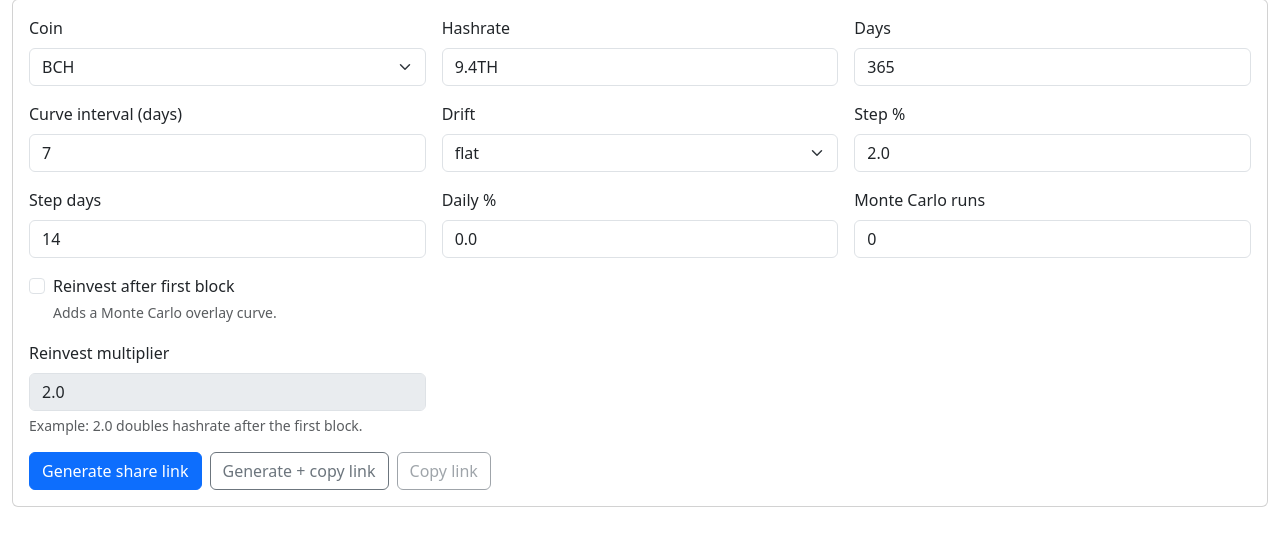
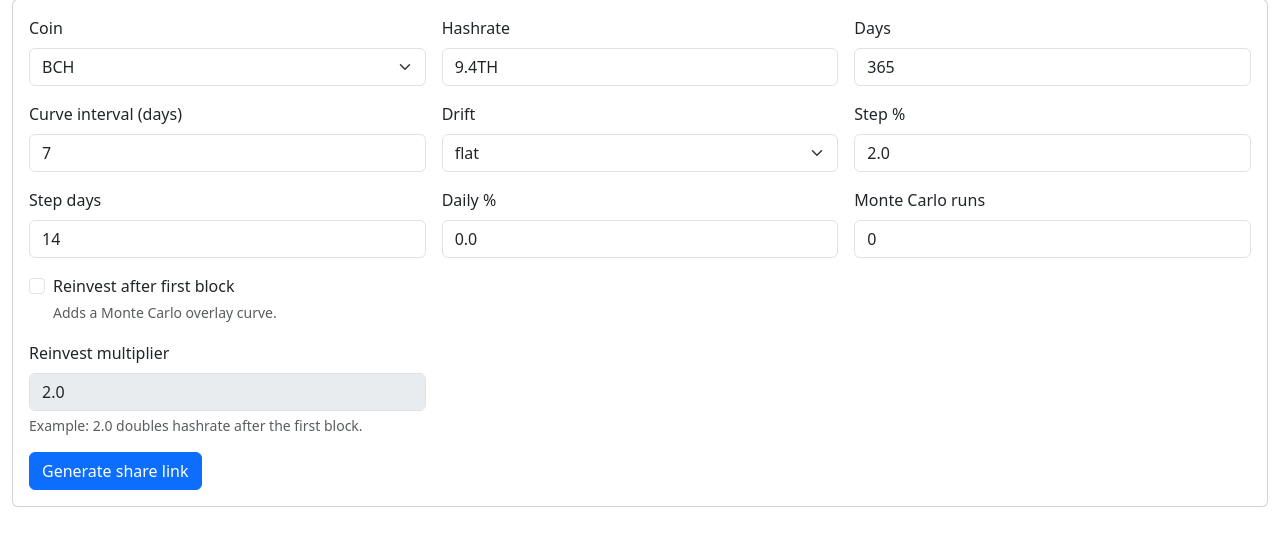
Before and after one commit to heffman/solo-odds, a FastAPI app: page / in a window 1280 px wide. Shown: the part 115-661 px from the top of the page. Run offline with FastAPI, Linux system fonts and the light colour scheme.

Commit message:
one more tweak to main page

```diff
--- a/web/templates/index.html
+++ b/web/templates/index.html
@@ -100,12 +100,6 @@
 
       <div class="mt-3 d-flex gap-2 align-items-center flex-wrap">
         <button type="submit" class="btn btn-primary">Generate share link</button>
-        <button id="gen-copy" type="button" class="btn btn-outline-secondary">
-          Generate + copy link
-        </button>
-        <button id="copy-link" type="button" class="btn btn-outline-secondary" disabled>
-          Copy link
-        </button>
         <span class="small text-body-secondary" id="gen-status"></span>
       </div>
     </form>
```
